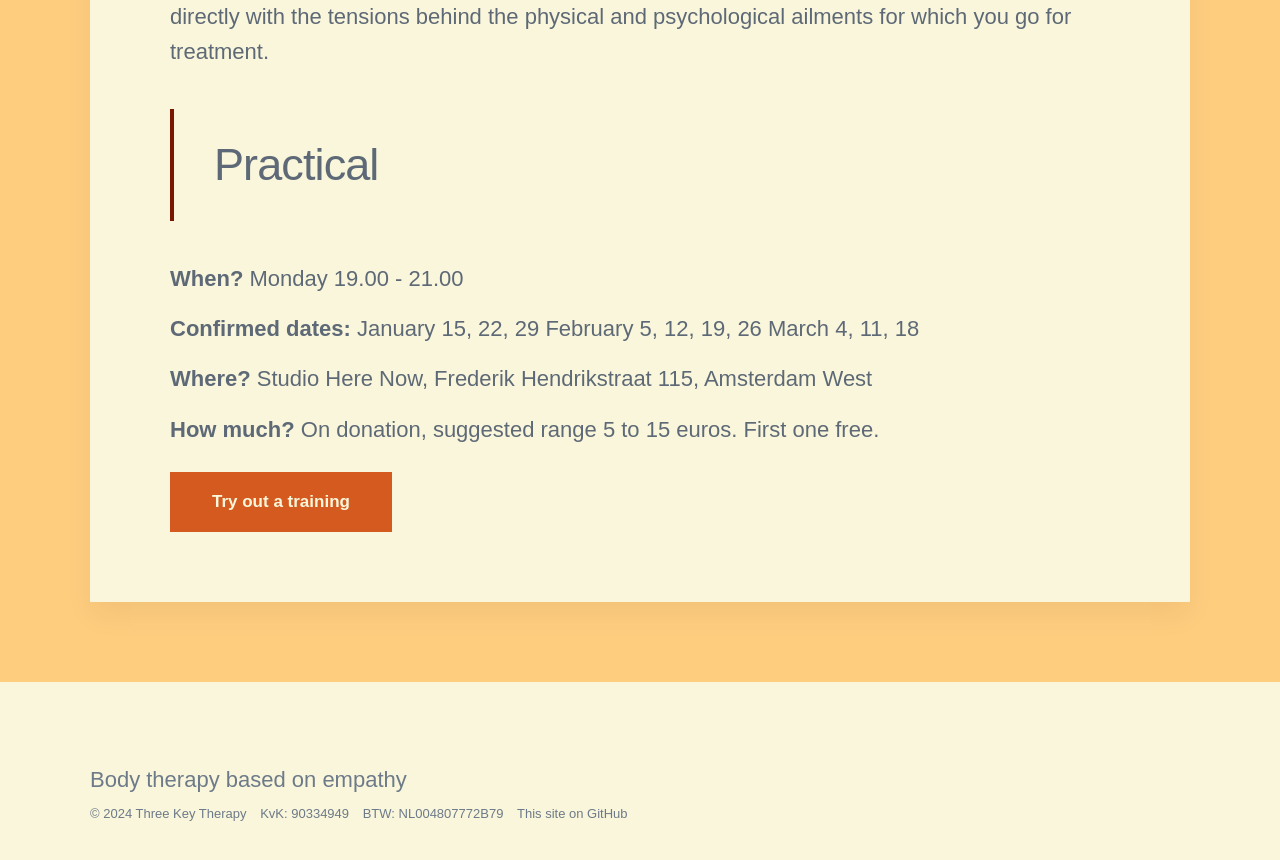
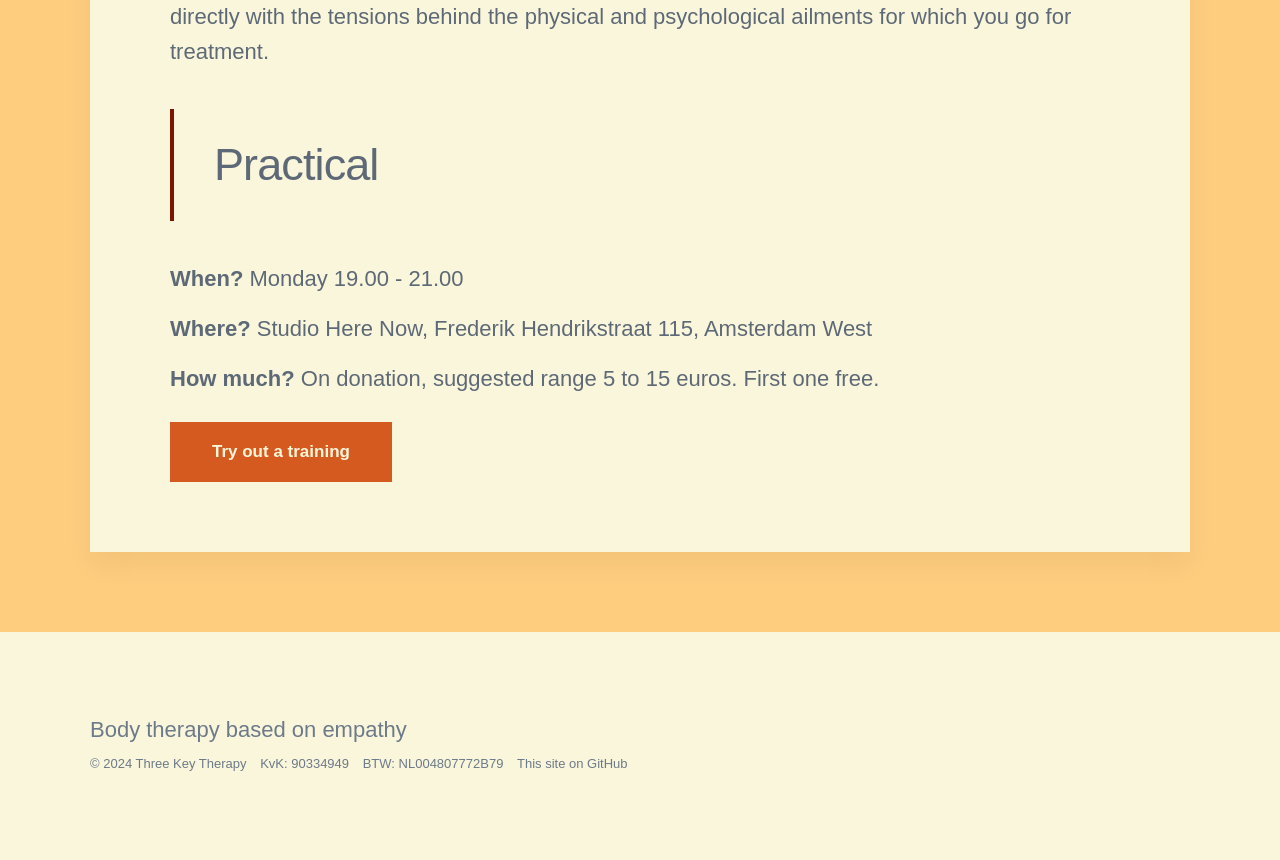
Before and after one commit to threekeytherapy/threekeytherapy.com, a Jekyll site: the page built from _projects/trainings.md, in a window 1280 px wide and 900 px high, scrolled down 1863 px. Shown: the top 860 px of the window. Built offline with Jekyll 4.4.1, drawn with Linux system fonts in a browser that asks for light colours; nearby versions of some CDN libraries; some web fonts are replaced.

Commit message:
removes confirmed dates

```diff
--- a/_projects/trainings.md
+++ b/_projects/trainings.md
@@ -36,11 +36,6 @@ In this way, Manuvision training is also a supplement to body therapy, because y
 **When?**
 Monday 19.00 - 21.00
 
-**Confirmed dates:**
-January 15, 22, 29
-February 5, 12, 19, 26
-March 4, 11, 18
-
 **Where?**
 Studio Here Now, Frederik Hendrikstraat 115, Amsterdam West
 
```
